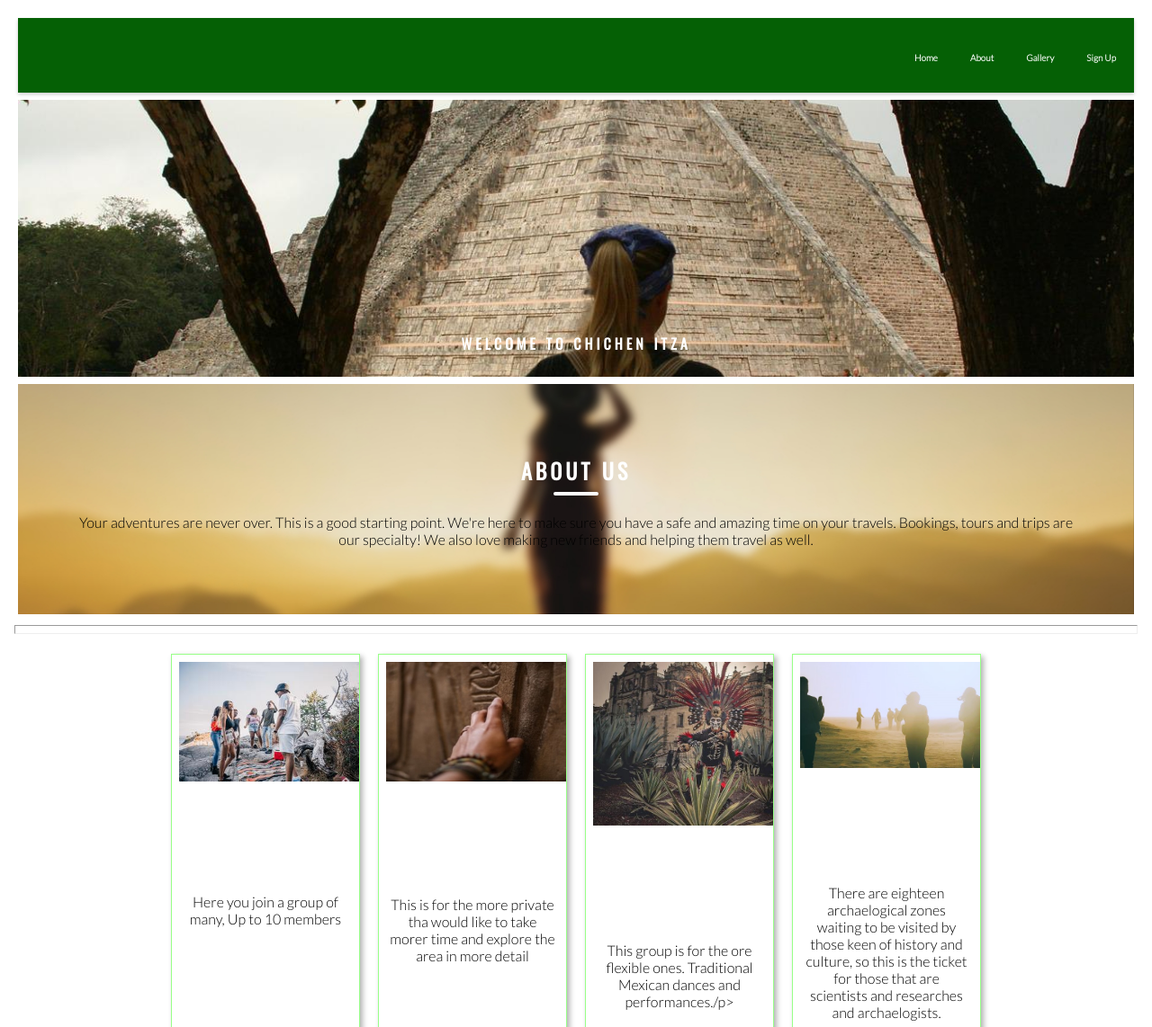
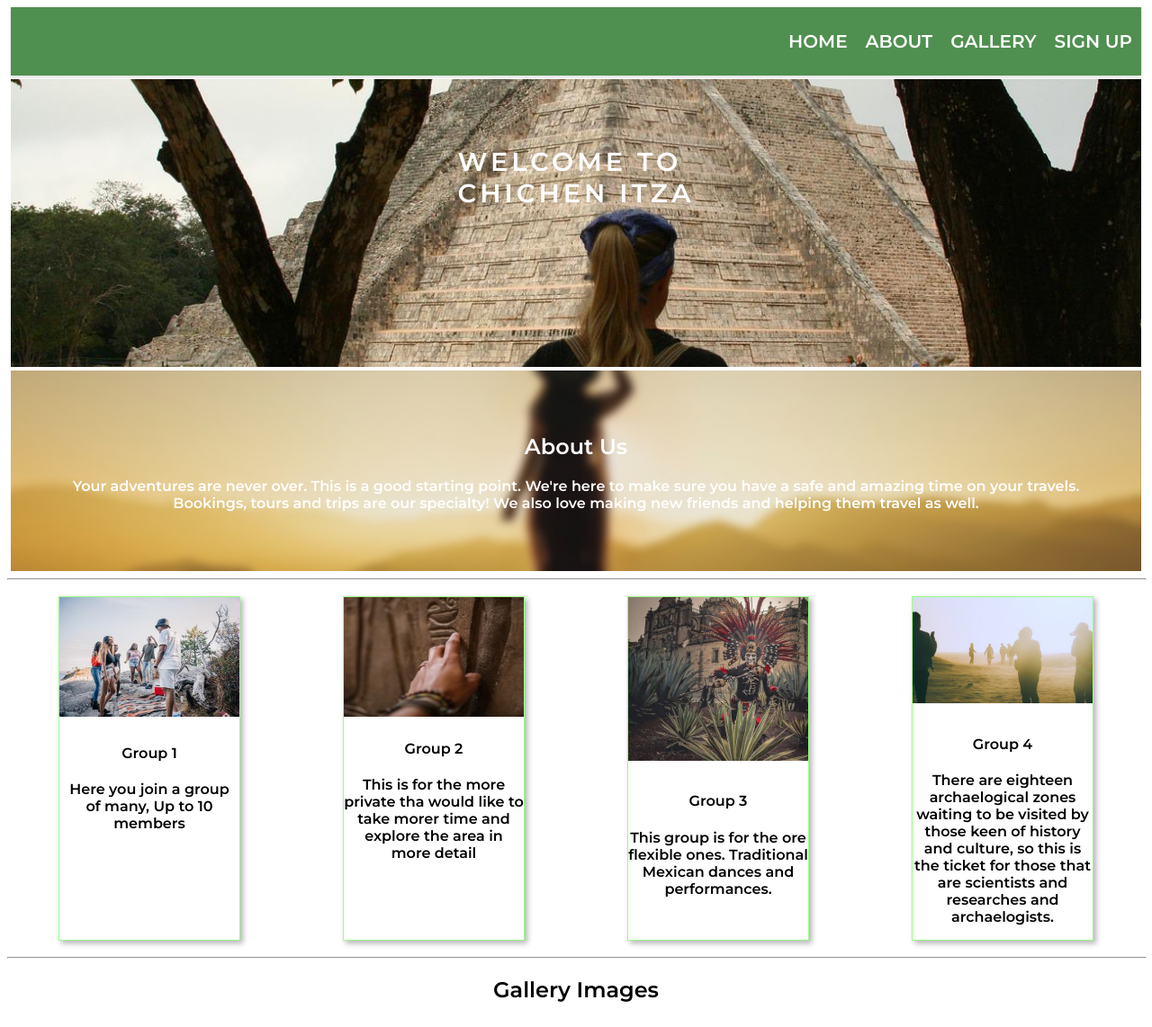
Before and after one commit to funtari76/Robert-P1-2, a plain HTML site: page index.html in a window 1280 px wide. Shown: the top 1142 px of the page at 90% size. Drawn offline with nearby package versions, Linux system fonts and the light colour scheme.

Commit message:
made changes to the styles and changed fonts

```diff
--- a/assets/CSS/style.css
+++ b/assets/CSS/style.css
@@ -1,12 +1,12 @@
-@import url('https://fonts.googleapis.com/css2?family=Lato:wght@300&family=Oswald&display=swap');
+@import url('https://fonts.googleapis.com/css2?family=Montserrat:wght@600&display=swap');
 
 * {
     box-sizing: content-box;
-    padding: 4px;
+    /* padding: 4px; */
 }
 
 body {
-    font-family: 'Lato', sans-serif;
+    font-family: 'Montserrat', sans-serif;
     font-weight: 300;
     background: #ffffff;
 }
@@ -14,32 +14,38 @@ body {
 
 .img {
     max-width: 100%;
+    padding: 4px;
 }
 
+hr {
+    height: 0.2px;
+    color: #000;
+    width: 100%;
+}
 
-h1,
-h2 {
-    font-family: Oswald, sans-serif;
+h1 {
+    font-family: 'Montserrat', sans-serif;
     text-transform: uppercase;
     letter-spacing: 4px;
-    color: #fff;
 }
 
-
+.h2-gallery {
+    text-align: center;
+}
 
 ul {
     list-style-type: none;
 }
 
-
 .container {
     max-width: 1100px;
     margin: 0 auto;
-    padding: 0px;
+    padding: 4px;
 
 }
 
 /*****Navbar*****/
+
 
 
 .navbar {
@@ -48,6 +54,10 @@ ul {
     height: 100%;
     box-shadow: 0 2px 4px 0 rgba(0, 0, 0, 0.2);
     overflow: hidden;
+    margin: 4px;
+    padding: 10px;
+    opacity: 0.7;
+    /* background-image: url(../images/clubmembersbg1.jpg); */
 }
 
 #topnav-right {
@@ -57,14 +67,18 @@ ul {
 .navbar a {
     color: rgb(255, 255, 255);
     text-decoration: none;
-    font-size: 10px;
+    font-size: 20px;
     font-weight: bold;
-
+    text-transform: uppercase;
 }
 
 .navbar a:hover {
     color: yellow;
-    border-bottom: 0.5px solid #b90505;
+    border-bottom: 0.5px solid yellow;
+    border-top: 0.5px solid yellow;
+    border-left: 0.5px solid yellow;
+    border-right: 0.5px solid yellow;
+    padding: 5px;
 }
 
 .navbar .container {
@@ -72,6 +86,7 @@ ul {
     justify-content: space-between;
     align-items: center;
     height: 100%;
+    margin: 4px;
 }
 
 .navbar ul {
@@ -85,15 +100,18 @@ ul {
 
 
 #hero-image {
-    height: 300px;
+    height: 320px;
     width: auto;
     background-image:
         url(../images/chichendiscovercenter.jpg);
     background-position: center;
     background-size: cover;
     display: flex;
+    justify-content: center;
+    margin: 4px;
+    /* display: flex;
     align-items: flex-end;
-    justify-content: center;
+    justify-content: center; */
 }
 
 #cover-text,
@@ -103,13 +121,17 @@ ul {
 }
 
 #hero-image h1 {
-    color: #ffffff;
+    color: #fff;
+    padding-top: 50px;
+    font-size: 180%;
+    font-weight: bold;
 }
 
 /***About***/
 
 .about-section {
     padding: 50px;
+    margin: 4px;
     text-align: center;
     color: rgb(0, 0, 0);
     background-position: center;
@@ -118,13 +140,21 @@ ul {
     background-image: url(../images/aboutbg1.jpg);
 }
 
+.about-text {
+    color: #fff;
+}
+
+.about-section h2 {
+    color: #fff;
+}
+
 /******Cards******/
 
 .container2 {
     display: flex;
     flex-wrap: wrap;
     align-items: stretch;
-    justify-content: center;
+    justify-content: space-around;
     backdrop-filter: blur(5px);
 }
 
@@ -179,7 +209,7 @@ ul {
 
 
 .contact-box {
-    max-width: 850px;
+    /* max-width: 850px; */
     display: grid;
     grid-template-columns: repeat(2, 1fr);
     justify-content: center;
@@ -201,23 +231,6 @@ ul {
     margin: 25px;
 }
 
-h2 {
-    position: relative;
-    padding-bottom: 10px;
-    margin-bottom: 10px;
-}
-
-h2:after {
-    content: "";
-    position: absolute;
-    left: 50%;
-    bottom: 0;
-    transform: translateX(-50%);
-    height: 4px;
-    width: 50px;
-    border-radius: 2px;
-    background-color: rgb(255, 255, 255);
-}
 
 .image-grid {
     --gap: 16px;
@@ -328,9 +341,20 @@ footer {
     }
 }
 
-@media screen and (max-width: 400px) {
+@media screen and (max-width: 500px) {
+    .navbar a {
+        color: rgb(255, 255, 255);
+        text-decoration: none;
+        font-size: 12px;
+        text-transform: lowercase;
+    }
+
+}
+
+
+/* @media screen and (max-width: 400px) {
 
     #topnav-right {
         float: none;
     }
-}
+} */
--- a/index.html
+++ b/index.html
@@ -5,6 +5,11 @@
     <meta charset="UTF-8">
     <meta http-equiv="X-UA-Compatible" content="IE=edge">
     <meta name="viewport" content="width=device-width, initial-scale=1.0">
+    <!-- Google fonts -->
+    <link rel="preconnect" href="https://fonts.googleapis.com">
+    <link rel="preconnect" href="https://fonts.gstatic.com" crossorigin>
+    <link href="https://fonts.googleapis.com/css2?family=Montserrat:wght@600&display=swap" rel="stylesheet">
+
     <link rel="stylesheet" href="https://cdnjs.cloudflare.com/ajax/libs/font-awesome/6.1.2/css/all.min.css" integrity="sha512-1sCRPdkRXhBV2PBLUdRb4tMg1w2YPf37qatUFeS7zlBy7jJI8Lf4VHwWfZZfpXtYSLy85pkm9GaYVYMfw5BC1A==" crossorigin="anonymous" referrerpolicy="no-referrer" />
     <link rel="icon" type="image/svg+xml" href="assets/images/favicon.svg">
     <link rel="icon" type="image/png" href="assets/images/favicon.png">
@@ -40,8 +45,9 @@
     <section id="hero-outer">
 
         <div id="hero-image">
+            <h1>Welcome To <br>
+                Chichen itza</h1>
             <div id="cover-text">
-                <h1>Welcome To Chichen itza</h1>
 
             </div>
         </div>
@@ -49,10 +55,10 @@
 
     <!--about-->
     <section>
-        <div class="about-section">
+        <div class="about-section" id="about">
             <div class="ab-text">
                 <h2>About Us</h2>
-                <p> Your adventures are never over. This is a good starting point.
+                <p class="about-text"> Your adventures are never over. This is a good starting point.
                     We're here to make sure you have a safe and amazing time on your travels. Bookings, tours and trips
                     are
                     our specialty! We also love making new friends and helping them travel as well.
@@ -68,7 +74,7 @@
         <section class="card">
             <img src="assets/images/meetups1.jpg" alt="groups1">
             <div class="texts">
-                <h2>Group 1</h2>
+                <h4>Group 1</h4>
                 <div class="bg-image"></div>
 
                 <div class="bg-text">
@@ -79,7 +85,7 @@
         <section class="card">
             <img src="assets/images/meetups2.jpg" alt="groups2">
             <div class="text"></div>
-            <h2>Group 2</h2>
+            <h4>Group 2</h4>
 
             <div class="bg-image"></div>
 
@@ -91,18 +97,18 @@
         <section class="card">
             <img src="assets/images/meetups4.jpg" alt="groups3">
             <div class="texts"></div>
-            <h2>Group 3</h2>
+            <h4>Group 3</h4>
 
             <div class="bg-image"></div>
 
             <div class="bg-text">
-                <p>This group is for the ore flexible ones. Traditional Mexican dances and performances./p>
+                <p>This group is for the ore flexible ones. Traditional Mexican dances and performances.</p>
             </div>
         </section>
         <section class="card">
             <img src="assets/images/meetups3.jpg" alt="groups4">
             <div class="texts"></div>
-            <h2>Group 4</h2>
+            <h4>Group 4</h4>
 
             <div class="bg-image"></div>
 
@@ -118,8 +124,7 @@
     <!--GalleryImages-->
 
     <section>
-        <h2 id="gallery">Images</h2>
-        <a href="#forms">Go to forms</a>
+        <h2 class="h2-gallery" id="gallery">Gallery Images</h2>
         <div class="image-grid">
             <img class="image-grid-col-2 image-grid-row-2" src="assets/images/mextropicbeach.jpg" alt="itza">
             <img src="assets/images/mexgallery3.jpg" alt="itza">
@@ -138,7 +143,7 @@
             <div class="left"></div>
             <div class="right">
                 <h2 id="signup">Contact Us</h2>
-                <a href="#top">Go to top</a>
+
                 <input type="text" class="field" placeholder="Your Name" required />
                 <input type="email" class="field" placeholder="Your Email" required />
                 <input type="text" class="field" placeholder="Your Phone" required />
@@ -148,7 +153,6 @@
         </div>
     </section>
     <hr>
-
     <!--footer-->
 
     <footer>
```
Also changed, not shown: 1 other file.
